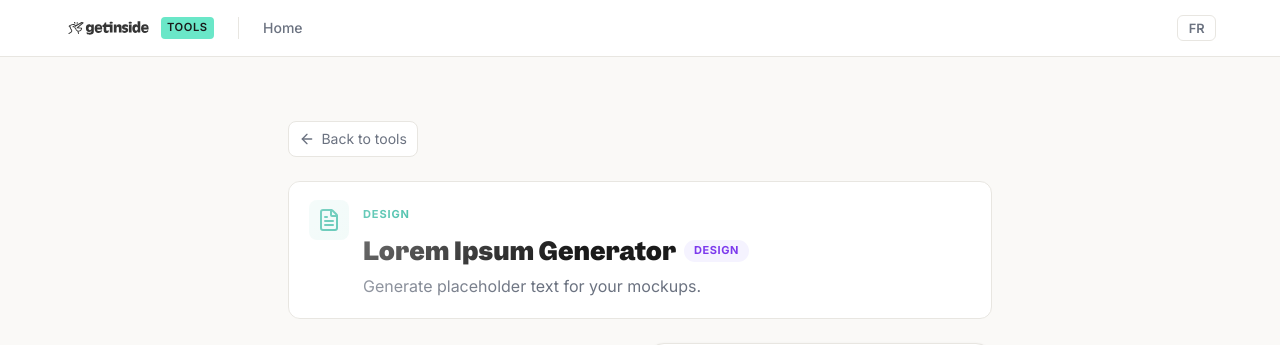
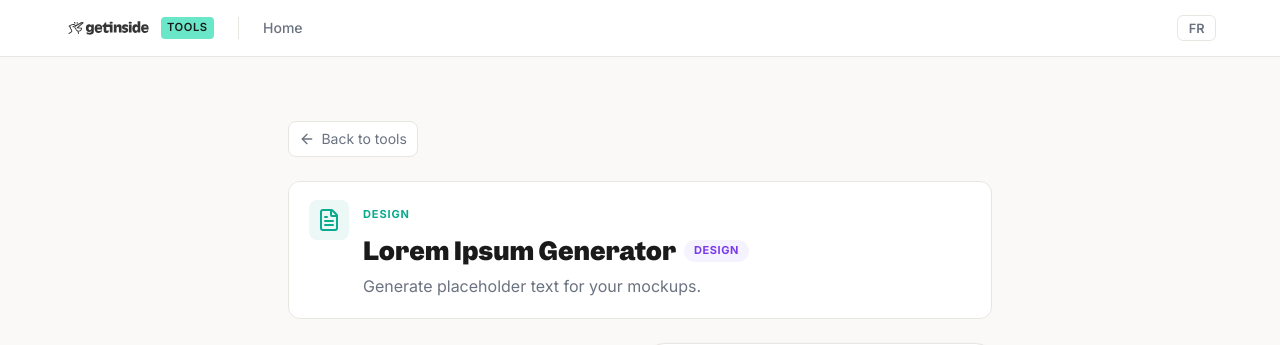
Before and after one commit to getinside-ops/tools, a Vue app: page /#/lorem in a window 1280 px wide. Shown: the top 345 px of the page. Built offline with nearby package versions, Linux system fonts and the light colour scheme.

Commit message:
fix: address shared surface review feedback

```diff
--- a/src/components/GiResultCard.vue
+++ b/src/components/GiResultCard.vue
@@ -9,13 +9,14 @@
     <div class="gi-result-card-header">
       <div class="gi-result-card-heading">
         <slot name="header">
-          <h3 v-if="title" class="gi-result-card-title">{{ title }}</h3>
+          <h3 v-if="title" :id="headingId" class="gi-result-card-title">{{ title }}</h3>
         </slot>
       </div>
       <button
         v-if="collapsible"
         class="gi-result-card-toggle"
         :aria-expanded="!collapsed"
+        :aria-labelledby="headingId"
         @click="$emit('update:collapsed', !collapsed)"
       >
         <ChevronDown :class="{ 'is-collapsed': collapsed }" />
@@ -31,6 +32,7 @@
 </template>
 
 <script setup lang="ts">
+import { computed, getCurrentInstance } from 'vue'
 import { ChevronDown } from 'lucide-vue-next'
 
 export interface GiResultCardProps {
@@ -45,6 +47,9 @@ withDefaults(defineProps<GiResultCardProps>(), {
   collapsible: false,
   collapsed: false
 })
+
+const instance = getCurrentInstance()
+const headingId = computed(() => `gi-result-card-heading-${instance?.uid ?? 'static'}`)
 
 defineEmits<{
   'update:collapsed': [value: boolean]
--- a/src/components/ToolPageLayout.vue
+++ b/src/components/ToolPageLayout.vue
@@ -122,6 +122,7 @@ const { t } = useI18n()
   height: 100%;
   background: linear-gradient(135deg, rgba(255, 255, 255, 0.55), transparent 42%);
   pointer-events: none;
+  z-index: 0;
 }
 
 .tool-header-eyebrow {
@@ -146,6 +147,8 @@ const { t } = useI18n()
   justify-content: center;
   flex-shrink: 0;
   transition: all var(--gi-transition-base) var(--gi-ease-bounce);
+  position: relative;
+  z-index: 1;
 }
 
 .tool-header-card:hover .tool-icon {
@@ -157,6 +160,8 @@ const { t } = useI18n()
 .tool-title-section {
   flex: 1;
   min-width: 0;
+  position: relative;
+  z-index: 1;
 }
 
 .tool-title-row {
```
Also changed, not shown: 1 other file (tests, documents, lock files or other folders).
